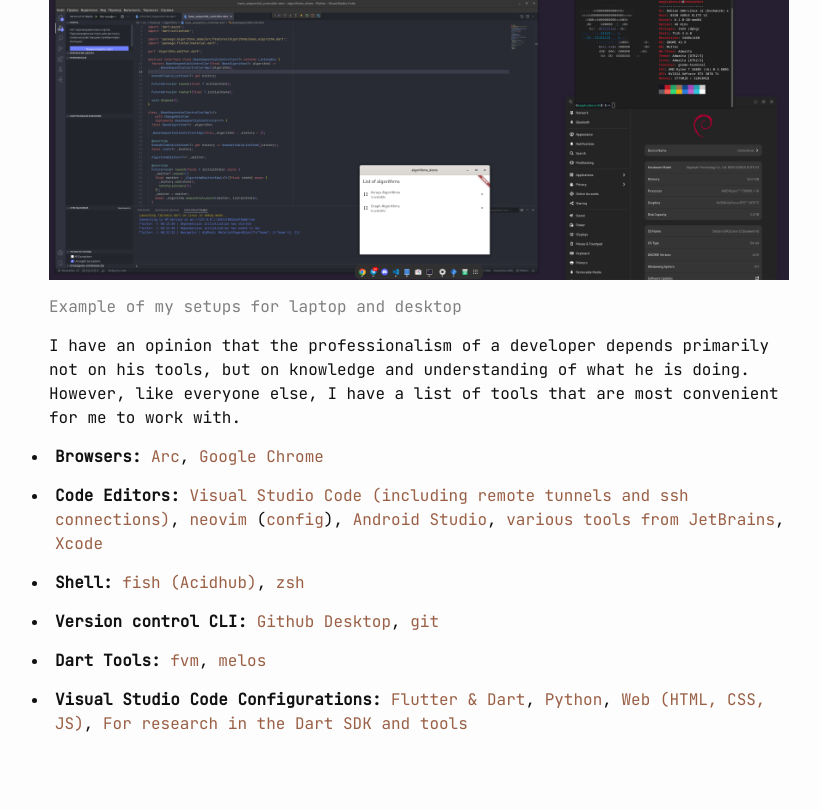
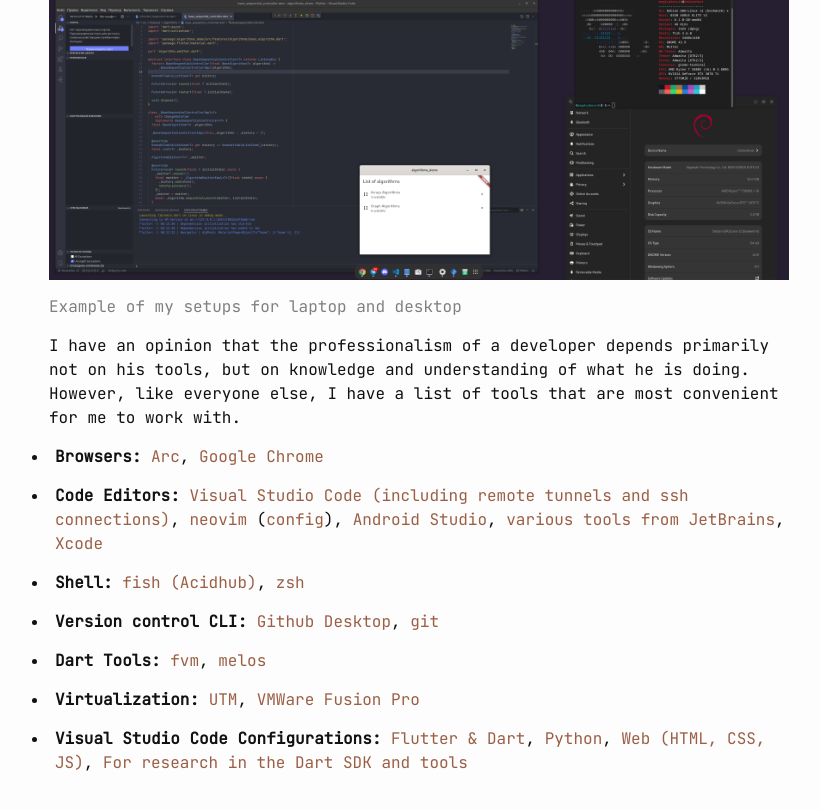
Before and after one commit to meg4cyberc4t/meg4cyberc4t.github.io, a Jekyll site: the page built from setup.md, in a window 1280 px wide and 900 px high, scrolled down 1332 px. Shown: the top 810 px of the window, without its empty margins (221-1041 px from the left). Built offline with Jekyll 4.4.1, drawn with Linux system fonts in a browser that asks for light colours.

Commit message:
Added "Virtualization" topic to my setup

```diff
--- a/setup.md
+++ b/setup.md
@@ -78,6 +78,13 @@
 </li>
 <li>
     <p>
+    <b>Virtualization:</b>
+    <a href='https://mac.getutm.app/'>UTM</a>,
+    <a href='https://www.vmware.com/products/desktop-hypervisor/workstation-and-fusion'>VMWare Fusion Pro</a>
+    </p>
+</li>
+<li>
+    <p>
     <b>Visual Studio Code Configurations:</b>
     <a href='{{ "/assets/configs/Flutter.code-profile" | relative_url }}' download>Flutter & Dart</a>,
     <a href='{{ "/assets/configs/Python.code-profile" | relative_url }}' download>Python</a>,
```
